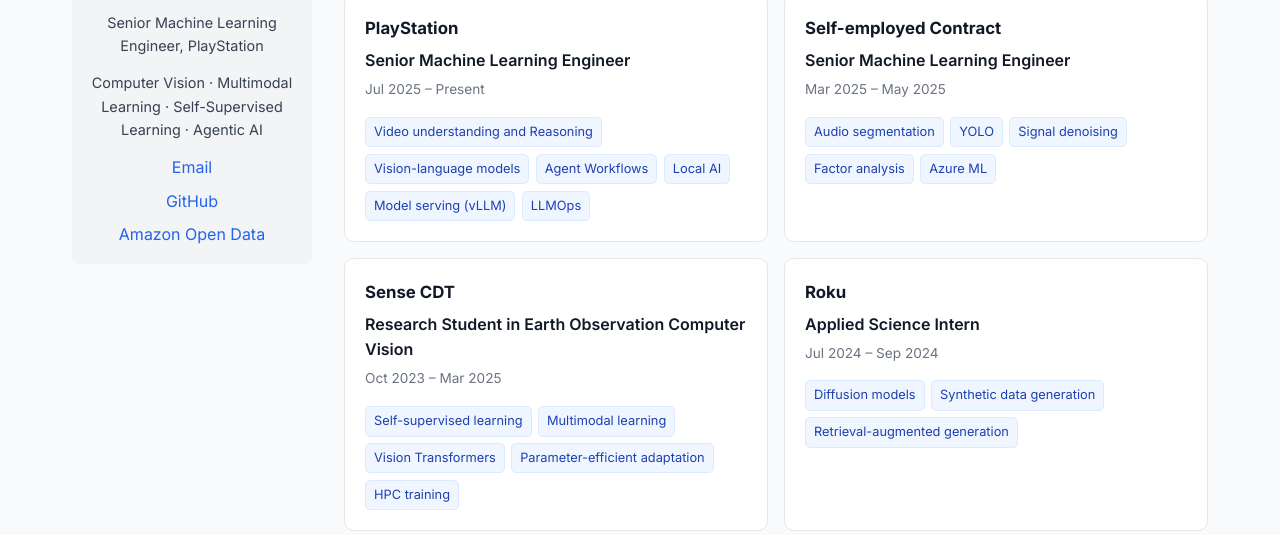
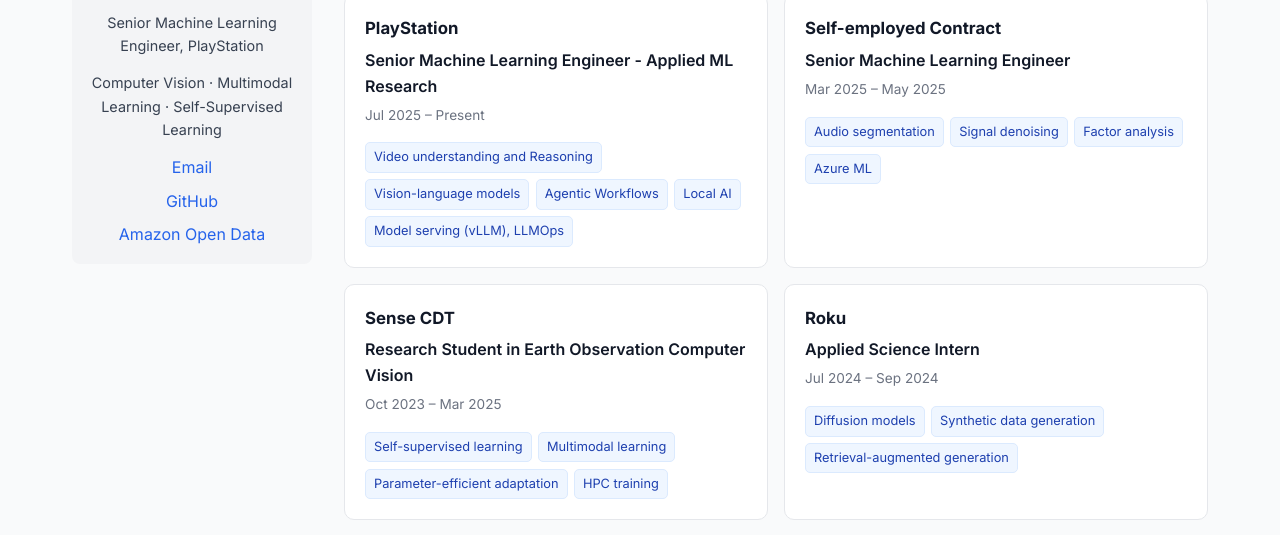
Before and after one commit to sunny1401/sunny1401.github.io, a plain HTML site: page index.html in a window 1280 px wide. Shown: the part 227-762 px from the top of the page. Drawn offline with Linux system fonts and the light colour scheme.

Commit message:
Update index.html

```diff
--- a/index.html
+++ b/index.html
@@ -231,7 +231,7 @@
       <img src="assets/1713477330074.jpeg" alt="Sankranti Joshi" class="profile-pic" />
       <h1>Sankranti Joshi</h1>
       <p>Senior Machine Learning Engineer, PlayStation<br /></p>
-      <p>Computer Vision · Multimodal Learning · Self-Supervised Learning · Agentic AI </p>
+      <p>Computer Vision · Multimodal Learning · Self-Supervised Learning </p>
       <div class="links">
         <a href="mailto:sunnyjoshi1401@gmail.com">Email</a>
         <a href="https://github.com/sunny1401" target="_blank" rel="noopener noreferrer">GitHub</a>
@@ -257,15 +257,14 @@
         <div class="role-grid">
           <article class="role-card">
             <h3>PlayStation</h3>
-            <p class="role-title">Senior Machine Learning Engineer</p>
+            <p class="role-title">Senior Machine Learning Engineer - Applied ML Research</p>
             <p class="role-dates">Jul 2025 – Present</p>
             <ul class="skill-list" aria-label="Skills">
               <li>Video understanding and Reasoning</li>
               <li>Vision-language models</li>
-              <li>Agent Workflows</li>
+              <li>Agentic Workflows</li>
               <li>Local AI</li>
-              <li>Model serving (vLLM)</li>
-              <li>LLMOps</li>
+              <li>Model serving (vLLM), LLMOps</li>
             </ul>
           </article>
 
@@ -275,7 +274,6 @@
             <p class="role-dates">Mar 2025 – May 2025</p>
             <ul class="skill-list" aria-label="Skills">
               <li>Audio segmentation</li>
-              <li>YOLO</li>
               <li>Signal denoising</li>
               <li>Factor analysis</li>
               <li>Azure ML</li>
@@ -289,7 +287,6 @@
             <ul class="skill-list" aria-label="Skills">
               <li>Self-supervised learning</li>
               <li>Multimodal learning</li>
-              <li>Vision Transformers</li>
               <li>Parameter-efficient adaptation</li>
               <li>HPC training</li>
             </ul>
```
